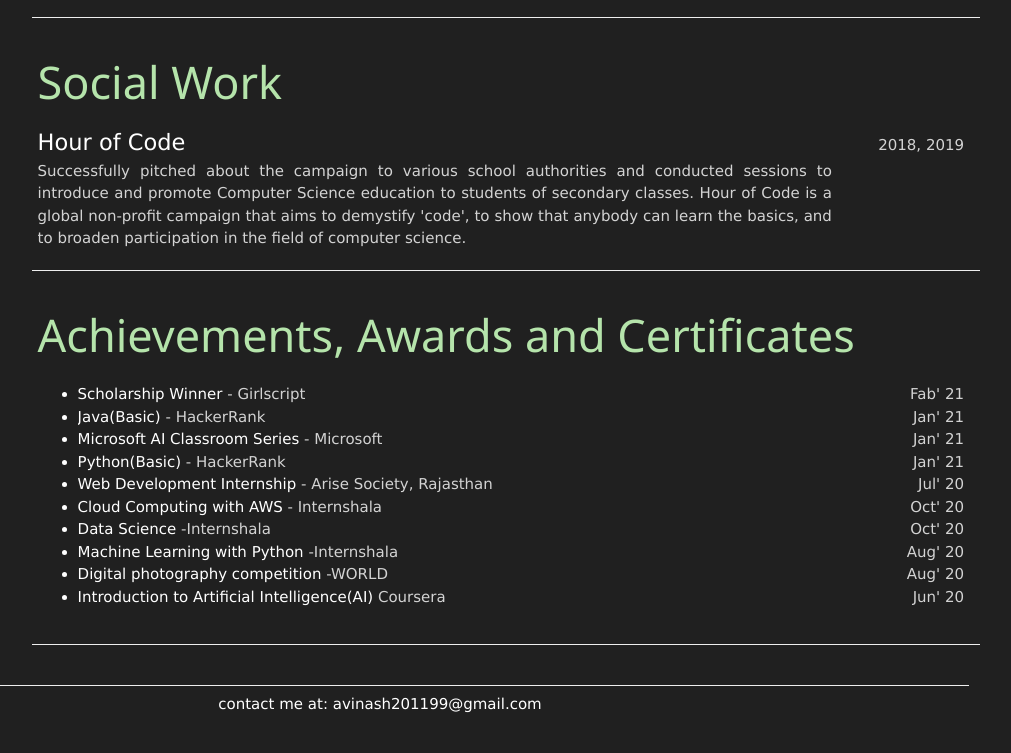
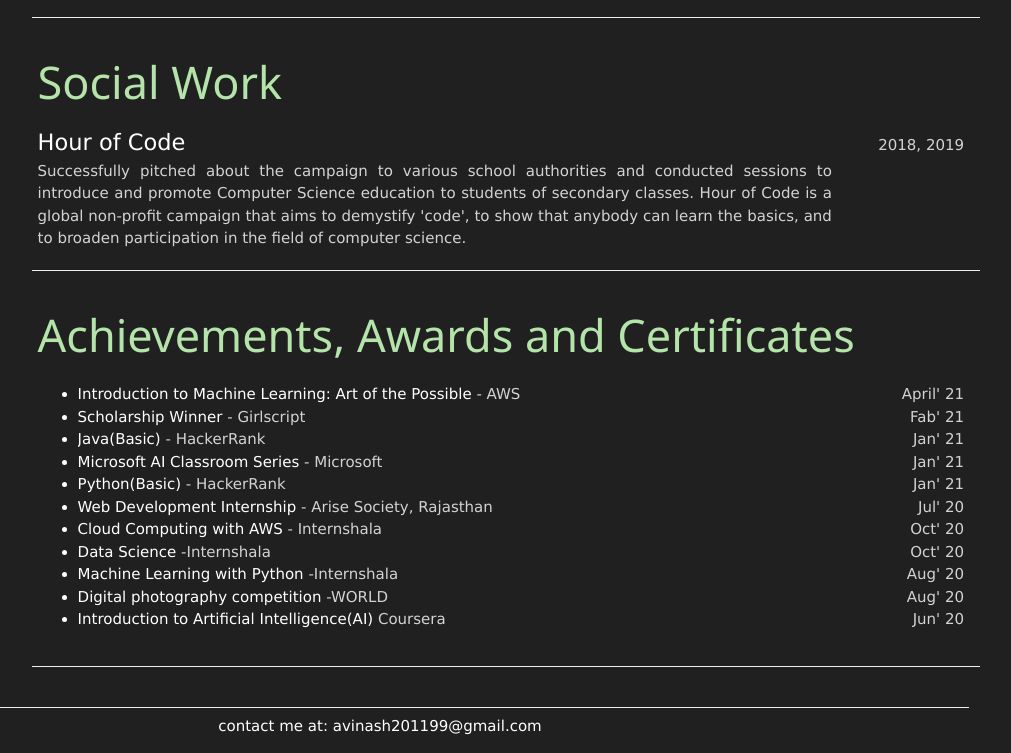
Before and after one commit to avinash201199/Portfolio, a plain HTML site: page index.html in a window 1280 px wide. Shown: the part 2323-3076 px from the top of the page, without its empty margins (260-1271 px from the left). Before the commit the page ends 3053 px from the top, so only its background shows below. Drawn offline with Linux system fonts and the light colour scheme.

Commit message:
Update index.html

```diff
--- a/index.html
+++ b/index.html
@@ -362,6 +362,12 @@ img.zoom {
                     <h1>Achievements, Awards and Certificates</h1>
                 </div>
                 <ul>
+                      <li><a href="https://www.aws.training/Transcript/CompletionCertificateHtml?transcriptid=BEx4aawsc0KQIIZCDdMOEQ2" target="_blank">
+                        <div class="w3-cell-row">
+                            <div class="w3-cell w3-rest" style="padding-right: 5%;">Introduction to Machine Learning: Art of the Possible<span class="description"> - AWS</span></div>
+                            <div class="w3-cell date">April' 21</div>
+                        </div>
+                    </a></li>
                     <li><a href="https://drive.google.com/file/d/1vcjxLbdoB9R4trs4A_wYEcJGk107U7u5/view?usp=drivesdk" target="_blank">
                         <div class="w3-cell-row">
                             <div class="w3-cell w3-rest" style="padding-right: 5%;">Scholarship Winner<span class="description"> - Girlscript</span></div>
```
